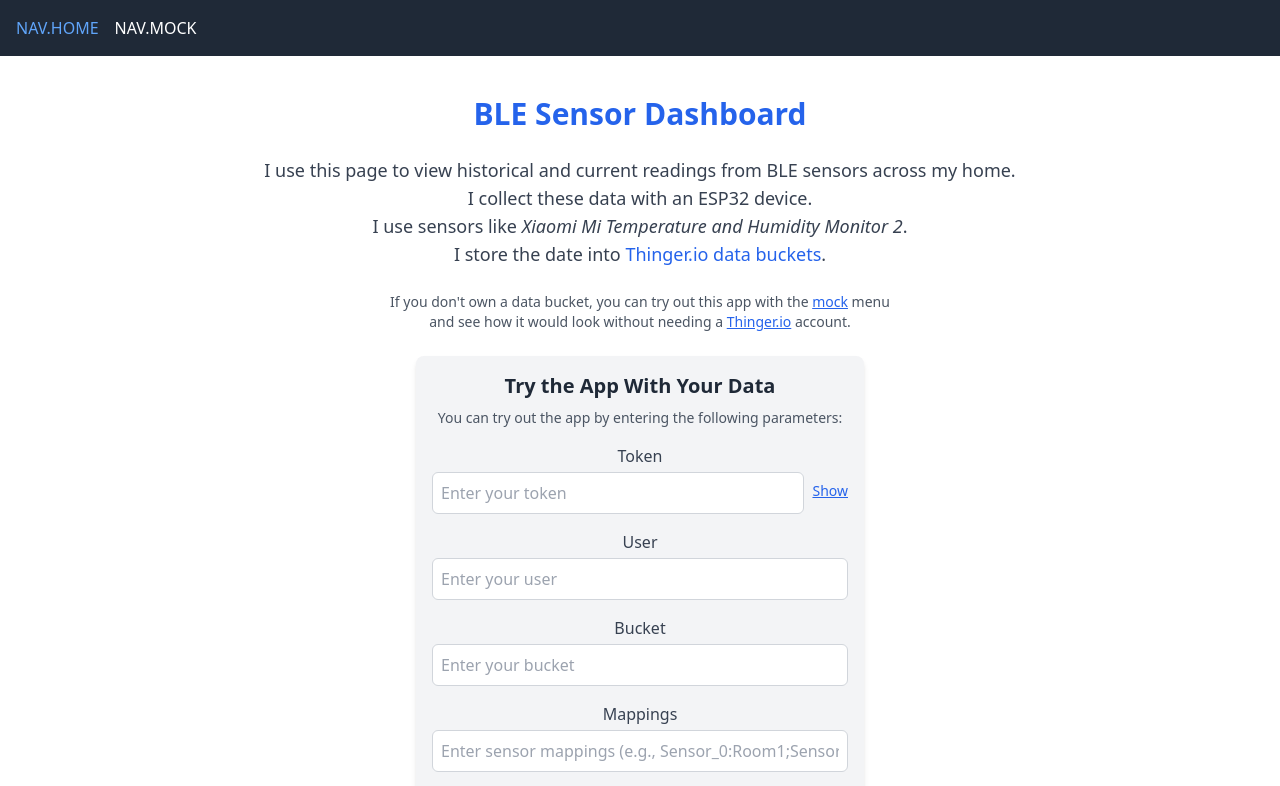
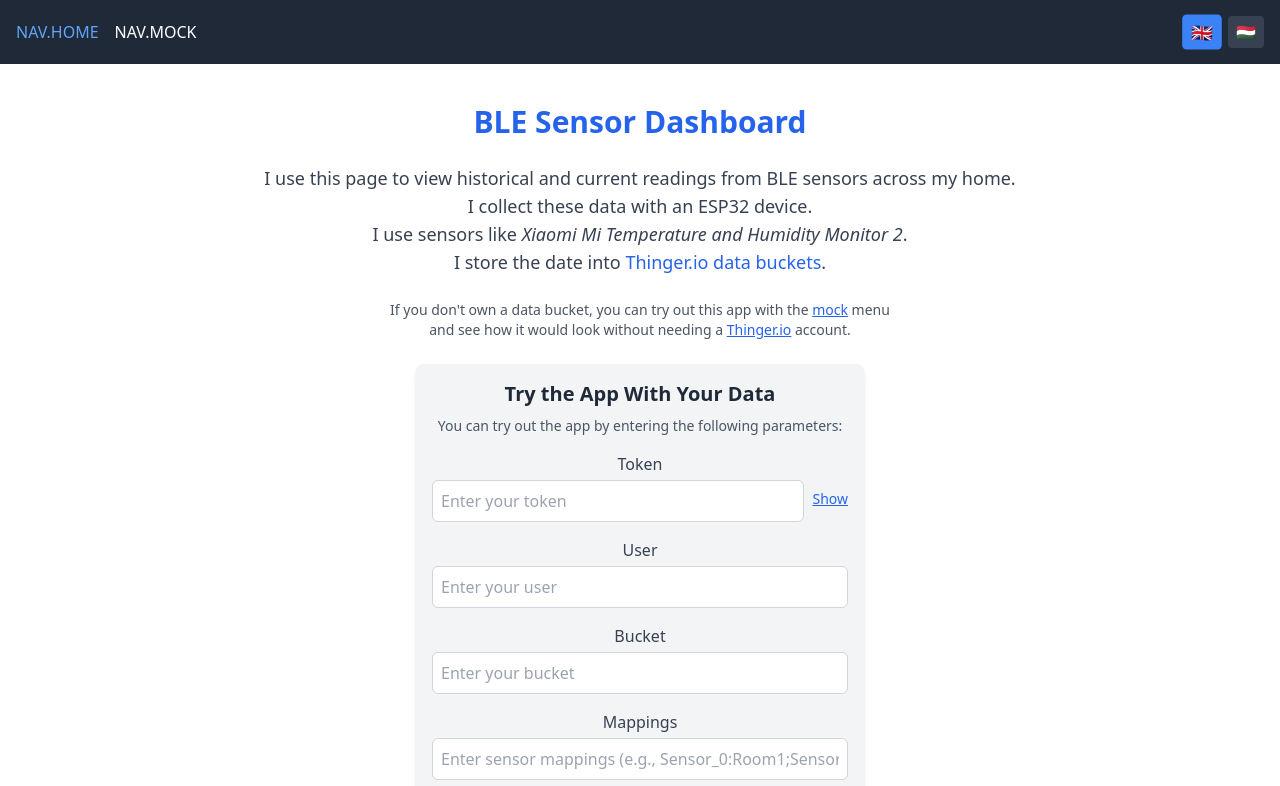
Before and after one commit to budavariam/home-dashboard, a React (Vite) app in the folder frontend/: page / in a window 1280 px wide. Shown: the top 786 px of the page. Built offline with nearby package versions, Linux system fonts and the light colour scheme; what i18next-resources-to-backend would draw is missing.

Commit message:
Add LanguageSwitcher component to navigation

```diff
--- a/frontend/src/App.tsx
+++ b/frontend/src/App.tsx
@@ -3,6 +3,7 @@
 import { useSensorParams } from './components/context/ParamContext';
 import { useMockData } from './components/context/MockDataContext';
 import { Footer } from './components/Footer';
+import { LanguageSwitcher } from './components/LanguageSwitcher';
 
 export const App = () => {
     const { t } = useTranslation();
@@ -13,6 +14,7 @@
     return (
         <div className="min-h-screen ">
             <nav className="bg-gray-800 text-white p-4">
+                <div className="flex justify-between items-center">
                     <ul className="flex gap-4">
                         <li>
                             <NavLink
@@ -59,6 +61,8 @@
                             </NavLink>
                         </li>
                     </ul>
+                    <LanguageSwitcher />
+                </div>
             </nav>
             <main className="p-4">
                 <Outlet />
```
Lines whose indentation alone changed are shown as unchanged.
